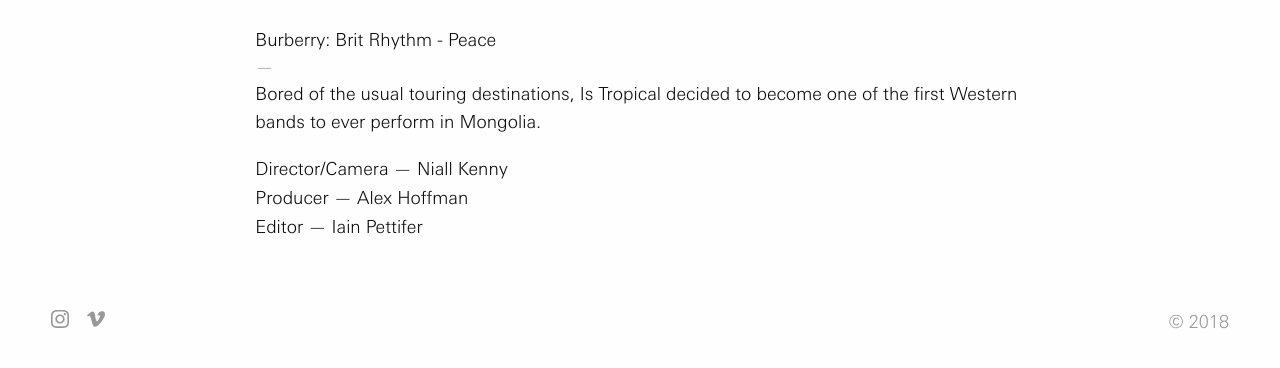
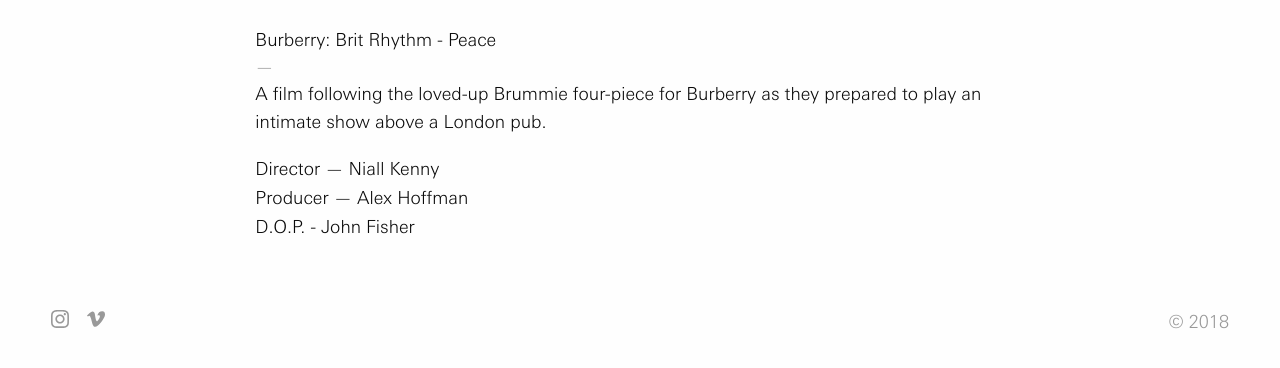
Before and after one commit to garethjohnsdesign/niallkenny.com, a Jekyll site: the page built from _projects/burberry-peace.markdown, in a window 1280 px wide, cut to the strip 565-953 px from the top of the page. Shown: the top 368 px of the strip. Built offline with Jekyll 4.4.1, drawn with Linux system fonts in a browser that asks for light colours.

Commit message:
Updated Burberry Peace

```diff
--- a/_projects/burberry-peace.markdown
+++ b/_projects/burberry-peace.markdown
@@ -7,8 +7,8 @@ vimeo: 69016182
 layout: project
 ---
 
-Bored of the usual touring destinations, Is Tropical decided to become one of the first Western bands to ever perform in Mongolia.
+A film following the loved-up Brummie four-piece for Burberry as they prepared to play an intimate show above a London pub.
 
-Director/Camera — Niall Kenny
+Director — Niall Kenny
 Producer — Alex Hoffman
-Editor — Iain Pettifer
+D.O.P. - John Fisher
```
